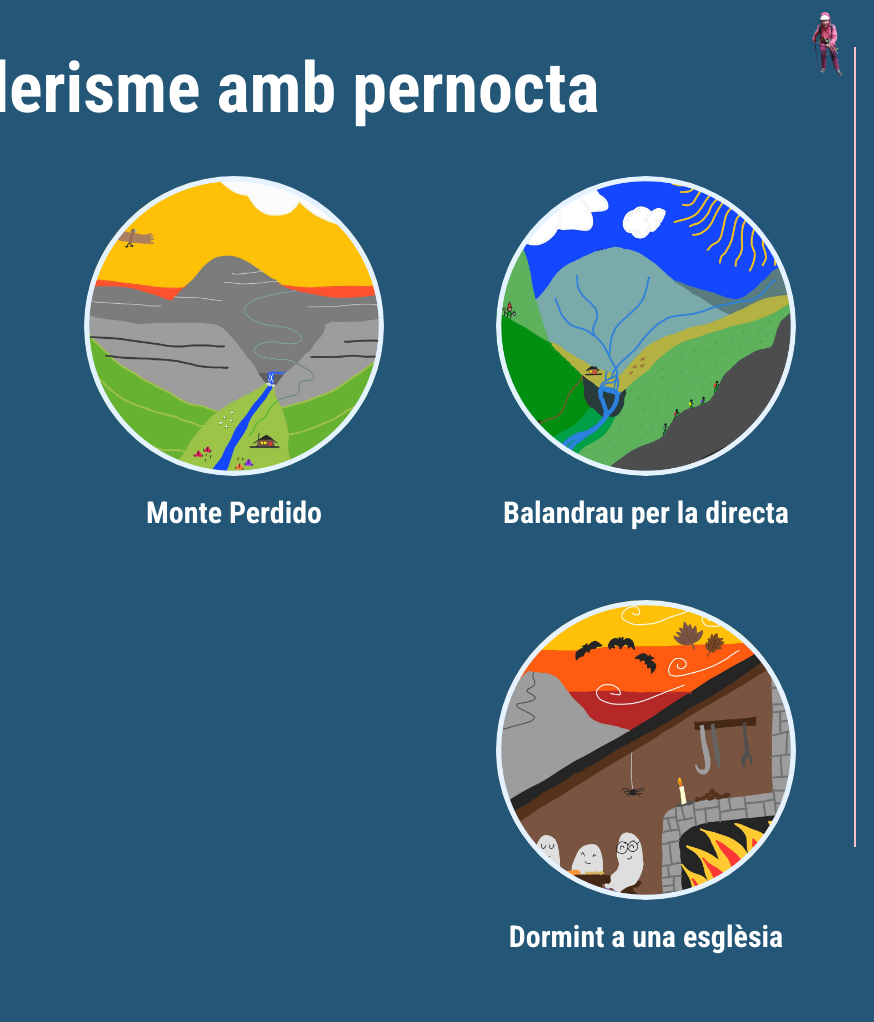
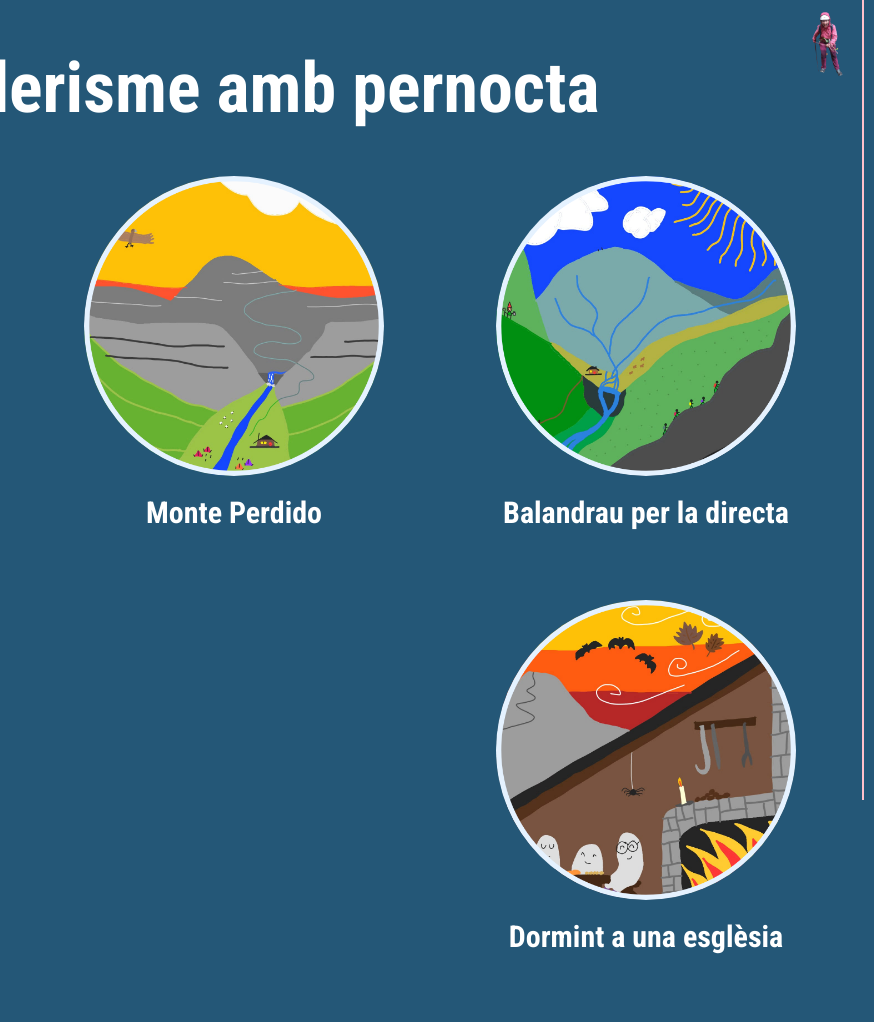
Before and after one commit to fancyfurgo/fancyfurgo.github.io, a plain HTML site: page pernoctar.html in a window 1280 px wide. Shown: the top 1022 px of the page, 406-1280 px from the left. Drawn offline with nearby package versions, Linux system fonts and the light colour scheme.

Commit message:
Update pernoctar.html

```diff
--- a/pernoctar.html
+++ b/pernoctar.html
@@ -13,7 +13,6 @@
             background-color: #245777; /* Blau claret, ves a aquesta pag web per trobar colros: https://encycolorpedia.es/ */
             color: white;
             font-family: 'Roboto Condensed', sans-serif;
-            position: relative;
             /* font-family: 'Cabin', sans-serif;  Utilitza aquesta web per trobar combinacions de fonst: https://heyreliable.com/ultimate-google-font-pairings/ */
         }
           /* Estils per al títol */
@@ -107,21 +106,24 @@
          .icona-scroll {
              position: fixed;
              top: 20px; /* Distància desitjada des del top */
-             right: 10px; /* Distància desitjada a la dreta */
+             right: 0; /* Distància desitjada a la dreta */
              width: 60px;
              height: auto;
              transition: bottom 0.3s ease; /* Transició suau del moviment */
              cursor: pointer;
+             z-indez: 2;
         }
 
          /* Afegir la corda del rapel, per la broma del scroll */
          .linea-rosa {
-             position: absolute; /* La línia es posiciona respecte al cos de la pàgina */
+             position: fixed; /* La línia es posiciona respecte al cos de la pàgina */
              top: 0; /* Posició a la part superior de la pàgina */
+             height: 100%;
              right: 10px; /* Distància del marge lateral dret */
              width: 2px; /* Amplada de la línia */
-             height: 100vh; /* Alçada que ocupa tota l'alçada de la pàgina */
+             /* height: 100vh;  Alçada que ocupa tota l'alçada de la pàgina */
              background-color: pink; /* Color rosa de la línia */
+             z-index: 1;
          }
 
     </style>
@@ -175,8 +177,9 @@
         <h2>Alta Garrotxa</h2>
         <p>Una nit de terror.</p>
     </section>
+    <div class="linea-rosa"></div>
     <img src="scroll rapel.png.png" alt="Icona de Scroll" class="icona-scroll" id="iconaScroll" onclick="scrollToTop()">
-    <div class="linea-rosa"></div>
+
     <script>
         // Valors per ajustar la velocitat de moviment de la icona
         var pantallaTotal = document.documentElement.scrollHeight; // Alçada total de la pàgina en píxels
```
